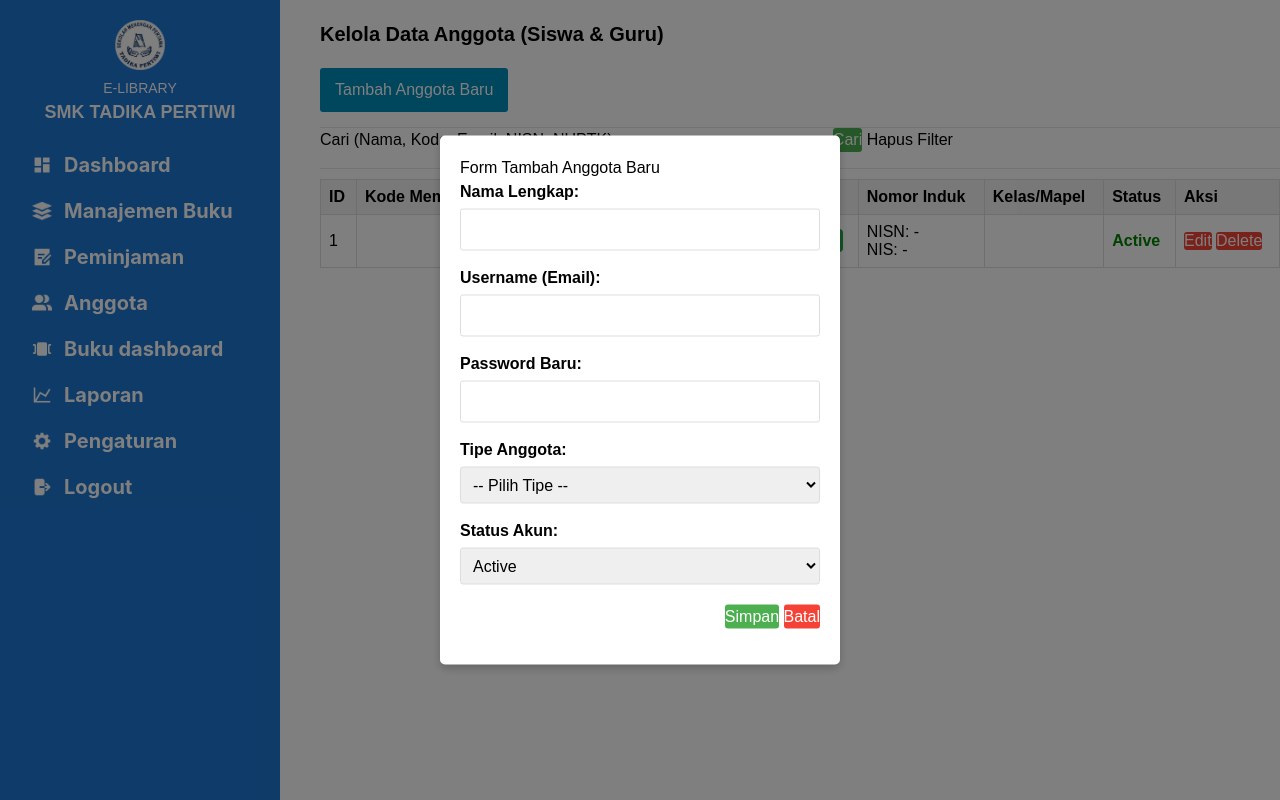
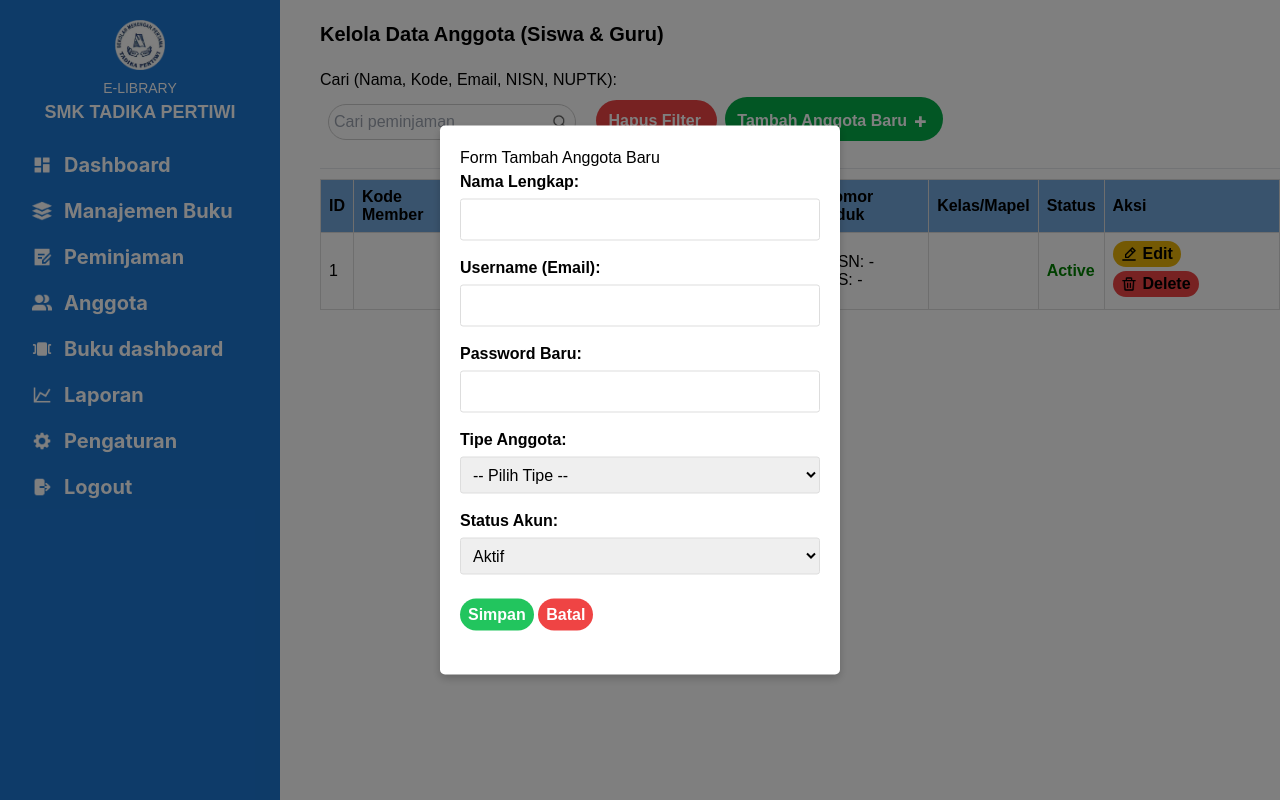
Before and after one commit to draprotez/PerpustakaanTadikaPertiwi, a PHP site: page /views/memberViews.php in a window 1280 px wide, after a click on "Tambah Anggota Baru". Run offline with PHP 8.4, Linux system fonts and the light colour scheme; the visitor is signed in with stand-in values (Sample User, id 1); some libraries are stand-ins or nearby versions.

Commit message:
update ui-2

```diff
--- a/views/dashboardAdmin.php
+++ b/views/dashboardAdmin.php
@@ -130,9 +130,9 @@ $conn->close();
                 <button type="submit" class="rounded-full" style="background-color: #008CBA; color: white; padding:9px 12px; border:none; display:flex; align-items:center; gap:8px;">
                     <!-- inline magnifying glass icon -->
                     <svg xmlns="http://www.w3.org/2000/svg" width="18" height="18" viewBox="0 0 24 24" fill="none" stroke="currentColor" stroke-width="2" stroke-linecap="round" stroke-linejoin="round" aria-hidden="true"><circle cx="11" cy="11" r="7"></circle><line x1="21" y1="21" x2="16.65" y2="16.65"></line></svg>
-                    <span style="font-weight:600;">Cari</span>
+                    <span style="font-weight:600;" class="pr-2">Cari</span>
                 </button>
-                <a href="dashboardAdmin.php"><button type="button" class="bg-red-500 text-white font-semibold rounded-full" style="  padding:9px 12px; border:1px solid #ddd;">Reset</button></a>
+                <a href="dashboardAdmin.php"><button type="button" class="bg-red-500 text-white font-semibold rounded-full " style="  padding:9px 12px; border:1px solid #ddd;">Reset</button></a>
             </div>
         </form>
         <h2>Peminjaman Aktif </h2>
--- a/views/laporanViews.php
+++ b/views/laporanViews.php
@@ -184,9 +184,6 @@ $statusParam = $status ? '&status=' . htmlspecialchars($status) : '';
     </div>
     <br>
 
-    <a href="dashboardAdmin.php"><button type="button" style="background-color: #6c757d; color: white; border: none;">&laquo; Dashboard</button></a>
-
-    <button class="btn-logout" onclick="window.location.href='../controller/logout.php'">Logout</button>
 
 </body>
 </html>
--- a/views/memberViews.php
+++ b/views/memberViews.php
@@ -40,12 +40,7 @@ $searchParam = $search ? '&search=' . htmlspecialchars($search) : '';
         .form-group { margin-bottom: 15px; }
         .form-group label { display: block; margin-bottom: 5px; font-weight: bold; }
         .form-group input, .form-group select { width: 100%; padding: 8px; box-sizing: border-box; border: 1px solid #ddd; border-radius: 3px; }
-        .button-group { margin-top: 20px; text-align: right; }
-        button { padding: 8px 15px; cursor: pointer; border: none; border-radius: 3px; margin-left: 5px; }
-        button[type="submit"] { background-color: #4CAF50; color: white; }
-        button[type="button"] { background-color: #f44336; color: white; }
-        .btn-tambah { background-color: #008CBA; color: white; padding: 10px 15px; margin-bottom: 15px; }
-        .btn-logout { background-color: red; color: white; padding: 8px 15px; }
+
         .pagination { margin-top: 20px; text-align: center; }
         .pagination a, .pagination span { display: inline-block; padding: 8px 12px; margin: 0 2px; border: 1px solid #ddd; text-decoration: none; color: #008CBA; }
         .pagination span.current { background-color: #008CBA; color: white; border-color: #008CBA; }
@@ -59,14 +54,46 @@ $searchParam = $search ? '&search=' . htmlspecialchars($search) : '';
 
     <p class="font-semibold text-xl py-5">Kelola Data Anggota (Siswa & Guru)</p>
 
-    <button class="btn-tambah" onclick="openForm('createForm')">Tambah Anggota Baru</button>
 
-    <hr>
+
+
     <form action="memberViews.php" method="GET">
-        <label for="search">Cari (Nama, Kode, Email, NISN, NUPTK):</label>
-        <input type="text" id="search" name="search" value="<?php echo htmlspecialchars($search); ?>">
-        <button type="submit">Cari</button>
-        <a href="memberViews.php">Hapus Filter</a>
+        <label for="search">Cari (Nama, Kode, Email, NISN, NUPTK):</label> <br>
+       <div class="relative inline-block py-3 mx-2" style="vertical-align: middle;">
+    <input
+        type="text"
+        id="search"
+        name="search"
+        value="<?php echo htmlspecialchars($search); ?>"
+        placeholder="Cari peminjaman"
+        class="rounded-full pr-10"
+        style="padding:5px; padding-right:34px; border:1px solid #ccc;"
+    >
+
+    <img
+        src="../assets/images/icon/mingcute_search-line (1).png"
+        alt=""
+        aria-hidden="true"
+        class="absolute right-2 top-1/2"
+        style="transform: translateY(-50%); width:16px; height:16px; pointer-events: none; opacity:0.8;"
+    />
+</div>
+
+    <a href="memberViews.php"
+   class="px-3 bg-red-500 py-3 rounded-3xl text-white font-semibold mx-2">
+   Hapus Filter
+</a>
+
+           <button type="button"
+    class="btn-tambah font-semibold inline-flex items-center py-3 px-3 rounded-full bg-[#05AC48] text-white"
+    onclick="openForm('createForm')">
+
+    <p class="leading-none pt-1">Tambah Anggota Baru</p>
+
+    <img src="../assets/images/icon/mdi_add-bold.png"
+         alt="Tambah"
+         class="w-4 h-4 ml-2">
+</button>
     </form>
     <hr>
 
@@ -80,14 +107,15 @@ $searchParam = $search ? '&search=' . htmlspecialchars($search) : '';
     <table>
         <thead>
             <tr>
-                <th>ID</th>
-                <th>Kode Member</th>
-                <th>Nama</th>
-                <th>Username (Email)</th>
-                <th>Tipe</th>
-                <th>Nomor Induk</th> <th>Kelas/Mapel</th>
-                <th>Status</th>
-                <th>Aksi</th>
+                <th class="bg-[#73A7DB]">ID</th>
+                <th class="bg-[#73A7DB]">Kode Member</th>
+                <th class="bg-[#73A7DB]">Nama</th>
+                <th class="bg-[#73A7DB]">Username (Email)</th>
+                <th class="bg-[#73A7DB]">Tipe</th>
+                <th class="bg-[#73A7DB]">Nomor Induk</th>
+                <th class="bg-[#73A7DB]">Kelas/Mapel</th>
+                <th class="bg-[#73A7DB]">Status</th>
+                <th class="bg-[#73A7DB]">Aksi</th>
             </tr>
         </thead>
         <tbody>
@@ -109,7 +137,7 @@ $searchParam = $search ? '&search=' . htmlspecialchars($search) : '';
                         <td><?php echo htmlspecialchars($member['name']); ?></td>
                         <td><?php echo htmlspecialchars($member['username']); ?></td>
                         <td>
-                            <span style="padding: 3px 8px; border-radius: 4px; color: white; background-color: <?php echo ($member['type'] == 'siswa') ? '#28a745' : '#007bff'; ?>">
+                            <span style="padding: 3px 8px; border-radius: 100px; color: white; background-color: <?php echo ($member['type'] == 'siswa') ? '#28a745' : '#007bff'; ?>">
                                 <?php echo ucfirst($member['type']); ?>
                             </span>
                         </td>
@@ -147,14 +175,18 @@ $searchParam = $search ? '&search=' . htmlspecialchars($search) : '';
                         </td>
                         <td>
                             <button type="button"
+                                    class="bg-yellow-500 rounded-full py-1 px-2 font-semibold text-black inline-flex items-center"
                                     onclick="openEditMemberForm(this)"
                                     data-id="<?php echo $member['id']; ?>">
-                                Edit
+                                <img src="../assets/images/icon/line-md_edit.png" alt="Edit" style="width:16px;height:16px;margin-right:6px;" />
+                                <span>Edit</span>
                             </button>
                             <button type="button"
+                                    class="font-semibold bg-red-500 py-1 px-2 rounded-full my-1 inline-flex items-center"
                                     onclick="openDeleteConfirm(this)"
                                     data-url="../controller/memberController.php?action=delete&id=<?php echo $member['id']; ?>">
-                                Delete
+                                <img src="../assets/images/icon/mi_delete.png" alt="Delete" style="width:16px;height:16px;margin-right:6px;" />
+                                <span>Delete</span>
                             </button>
                         </td>
                     </tr>
@@ -240,14 +272,14 @@ $searchParam = $search ? '&search=' . htmlspecialchars($search) : '';
                 <div class="form-group">
                     <label>Status Akun:</label>
                     <select name="status" required>
-                        <option value="active">Active</option>
-                        <option value="inactive">Inactive</option>
+                        <option value="active">Aktif</option>
+                        <option value="inactive">Tidak Aktif</option>
                     </select>
                 </div>
 
-                <div class="button-group">
-                    <button type="submit">Simpan</button>
-                    <button type="button" onclick="closeForm('createForm')">Batal</button>
+                <div class="button-group my-5">
+                    <button type="submit"class="font-semibold bg-green-500 py-1 px-2 rounded-full my-1 text-white">Simpan</button>
+                    <button type="button" class="font-semibold bg-red-500 py-1 px-2 rounded-full my-1 text-white" onclick="closeForm('createForm')">Batal</button>
                 </div>
             </form>
         </div>
@@ -313,28 +345,42 @@ $searchParam = $search ? '&search=' . htmlspecialchars($search) : '';
                 <div class="form-group">
                     <label>Status Akun:</label>
                     <select name="status" id="edit_status" required>
-                        <option value="active">Active</option>
-                        <option value="inactive">Inactive</option>
+                        <option value="active">Aktif</option>
+                        <option value="inactive">Tidak Aktif</option>
                     </select>
                 </div>
 
-                <div class="button-group">
-                    <button type="submit">Update</button>
-                    <button type="button" onclick="closeForm('editForm')">Batal</button>
+                <div class="button-group flex justify-end gap-2 my-5">
+                    <button type="submit" class="font-semibold bg-green-500 py-1 px-2 rounded-full my-1 text-white">Update</button>
+                    <button type="button"  class="font-semibold bg-red-500 py-1 px-2 rounded-full my-1 text-white" onclick="closeForm('editForm')">Batal</button>
                 </div>
             </form>
         </div>
     </div>
 
     <div id="deleteConfirmModal" class="modal">
-        <div class="modal-content">
-            <p>Yakin ingin hapus anggota ini?</p>
-            <div class="button-group">
-                <button type="button" onclick="confirmDelete()">Ya, Hapus</button>
-                <button type="button" onclick="closeForm('deleteConfirmModal')">Batal</button>
-            </div>
-            <input type="hidden" id="deleteUrlInput">
-        </div>
+      <div class="modal-content">
+    <p>Yakin ingin hapus anggota ini?</p>
+
+    <div class="button-group my-5 flex justify-end gap-2">
+        <button
+            class="font-semibold bg-red-500 py-1 px-2 rounded-full my-1 text-white"
+            type="button"
+            onclick="confirmDelete()">
+            Ya, Hapus
+        </button>
+
+        <button
+            type="button"
+            class="font-semibold bg-green-500 py-1 px-2 rounded-full my-1 text-white"
+            onclick="closeForm('deleteConfirmModal')">
+            Batal
+        </button>
+    </div>
+
+    <input type="hidden" id="deleteUrlInput">
+</div>
+
     </div>
 
     <script>
```
Also changed, not shown: views/PeminjamanViews.php (+12 -12 lines), views/bukuViews.php (+8 -8 lines), views/carouselViews.php (+35 -32 lines), assets/images/icon/line-md_edit (1).png (added), assets/images/icon/line-md_edit.png (added), assets/images/icon/mi_delete (1).png (added), assets/images/icon/mi_delete.png (added).
